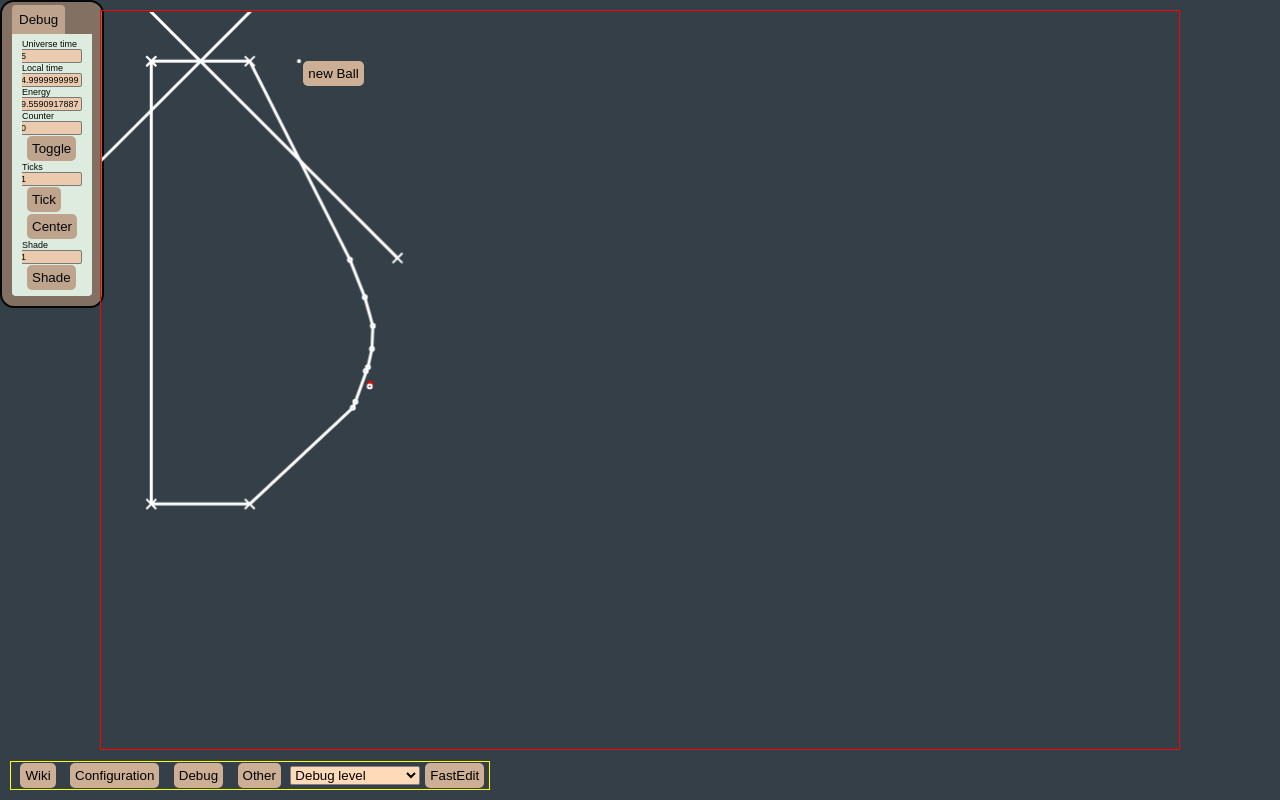
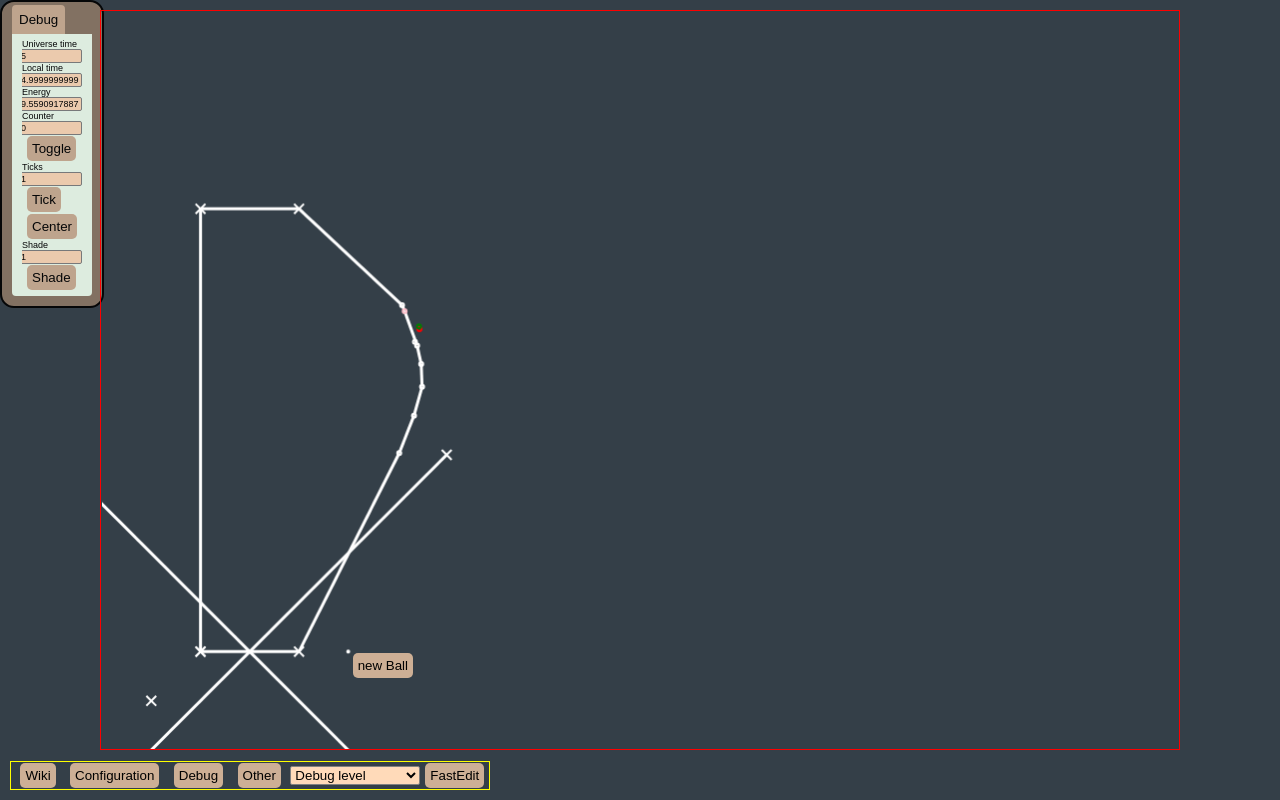
Before and after one commit to JoakimGustafsson/Truss, a website: page Truss.html in a window 1280 px wide. Drawn offline with Linux system fonts and the light colour scheme.

Commit message:
Befor trace rework

```diff
--- a/Javascript/Behaviour.js
+++ b/Javascript/Behaviour.js
@@ -824,6 +824,9 @@ class BounceTensorManagent extends Behaviour {
 
 
 		//debugEntity.breakAt(this.node1, undefined, 'newball_3', -5);
+
+		//debugEntity.breakWhen(5.39);
+
 		let previous = this.brokendata.startTensor;
 		for (let i = previous.brokendata.nextTensor ; i && i.brokendata && i.brokendata.nextTensor!=undefined ; i=i.brokendata.nextTensor) {
 			swap(previous, i, i.brokendata.nextTensor);
@@ -850,7 +853,7 @@ class BounceTensorManagent extends Behaviour {
 			let dir=angle*from;
 
 			if (isNaN(dir)) {
-				alert();
+				alert('dir isNaN');
 			}
 
 			if (dir<0.000000000) {
@@ -870,6 +873,14 @@ class BounceTensorManagent extends Behaviour {
 					thisTensor.destroy();
 				} else {
 					let nextTensor=thisTensor.brokendata.nextTensor;
+					if (thisTensor.node1==nextTensor.node2) {
+						console.log('Null tensor');
+
+					}
+					if (thisTensor.node1==nextTensor.node2) {
+						console.log('Null tensor');
+
+					}
 					thisTensor.brokendata = nextTensor.brokendata;
 					thisTensor.node2=nextTensor.node2;
 					thisTensor.joinCollision(nextTensor);
@@ -1022,7 +1033,7 @@ class CollisionBounce extends Behaviour {
 
 	/**
 	 * @param {Object} details
-	 */
+	 *
 	collidex(details) {
 		let newTensors = [];
 		for (let detail of details) {
@@ -1089,7 +1100,8 @@ class CollisionBounce extends Behaviour {
 			recalcStretch(original);
 		}
 		return newTensors;
-	}
+	} */
+
 	/**
 	 * @param {Object} details
 	 */
--- a/Javascript/Control/PanZoomHandler.js
+++ b/Javascript/Control/PanZoomHandler.js
@@ -124,7 +124,7 @@ class PanZoomHandler {
 			if (this.lastScreenPosition) {
 				this.view.updateOffset({
 					x: this.lastScreenPosition.x - this.screenPointerPositionX,
-					y: this.lastScreenPosition.y - this.screenPointerPositionY
+					y: -this.lastScreenPosition.y + this.screenPointerPositionY
 				});
 			}
 			this.lastScreenPosition = {
--- a/Javascript/ExperimentalTrusses.js
+++ b/Javascript/ExperimentalTrusses.js
@@ -412,8 +412,11 @@ class PerformanceTrussNode extends TrussNode {
 			if (a==6) {
 				color='red';
 			}
-			if (a==14) {
+			if (a==7) {
 				color='green';
+			}
+			if (a==8) {
+				color='pink';
 			}
 			new Node(this.world, this, 'bounce moveable velocitynode', {
 				'name': 'newball_'+a,
--- a/Javascript/Primitives.js
+++ b/Javascript/Primitives.js
@@ -321,8 +321,14 @@ class Line {
 		let z = p4.y-p3.y;
 		let res;
 		if (z==0) {
+			if (p2.y-p1.y==0) {
+				return false;
+			}
 			res= -(p1.y-p3.y)/(p2.y-p1.y);
 		} else if (w==0) {
+			if (p2.x-p1.x==0) {
+				return false;
+			}
 			res=-(p1.x-p3.x)/(p2.x-p1.x);
 		} else {
 			try {
@@ -336,6 +342,10 @@ class Line {
 		return {'thisDistance': res, 'otherDistance': otherRes};
 	}
 
+	reverse() {
+		return new Line(this.end, this.start);
+	}
+
 	// Is position to the left of this line?
 	/**
  * @param  {Position} p3
@@ -344,9 +354,13 @@ class Line {
 	left(p3) {
 		let a = Vector.subtractVectors(this.end, this.start);
 		let b = Vector.subtractVectors(p3, this.start);
+		if (!Vector.length2(a)) {
+			return NaN;
+		}
 		let s = Vector.dotProduct(a, b.perpendicular(1)) / Vector.length2(a);
 		return s;
 	}
+
 
 	// return the fraction of the closest position on this line to p3
 	/**
@@ -361,6 +375,87 @@ class Line {
 	}
 
 }
+
+/**
+	 * is the position inside the four lines
+	 * @param  {Position} position
+	 * @param  {Line} tensorPast
+	 * @param  {Line} tensorFuture
+	 * @param  {Line} startChange
+	 * @param  {Line} endChange
+	 * @return {Object} {inside: Boolean, twisted: boolean}
+	 */
+function inside(position, tensorPast, tensorFuture, startChange, endChange) {
+	let twistedChangeTemp = startChange.intersect(endChange);
+	let twistedChange = (0 <= twistedChangeTemp.thisDistance) && (twistedChangeTemp.thisDistance<=1);
+
+	let twistedTensorTemp = tensorPast.intersect(tensorFuture);
+	let twistedTensor = (0 <= twistedTensorTemp.thisDistance) && (twistedTensorTemp.thisDistance<=1);
+	let cycles = [];
+	if (twistedTensor) {
+		cycles.push([tensorPast, tensorFuture.reverse(), endChange]);
+		cycles.push([tensorPast, tensorFuture.reverse(), startChange.reverse()]);
+	} else if (twistedChange) {
+		cycles.push([tensorPast, endChange, startChange.reverse()]);
+		cycles.push([tensorFuture.reverse(), endChange, startChange.reverse()]);
+	} else {
+		cycles.push([tensorPast, endChange, tensorFuture.reverse(), startChange.reverse()]);
+	}
+
+	for(let cycle of cycles) {
+		let soFarInside=true;
+		let side = 0;
+		for(let i = 0; i<cycle.length; i++) {
+			let currentSide = cycle[i].left(position);
+			if (!side) {
+				side=currentSide;
+			}
+			if (isNaN(currentSide) || (side*currentSide<0)) {
+				soFarInside=false;
+			}
+		}
+		if (soFarInside) {
+			return true;
+		}
+	}
+	return false;
+}
+/*
+let pos11 = new Position(1,1);
+let pos12 = new Position(9,1);
+let pos21= new Position(1,9);
+let pos22= new Position(9,9);
+
+
+let past= new Line(pos11, pos12);
+let future= new Line(pos21, pos22);
+let startChange= new Line(pos11, pos21);
+let endChange= new Line(pos12, pos22);
+
+
+console.log('INSIDE:'+inside(new Position(2,2), past, future, startChange, endChange));
+
+
+
+function tst() {
+	//var rng = new RNG(20);
+	for(let i=-2; i<12; i+=0.2) {
+		for (let j =-2; j<12; j+= 0.2 ) {
+			let newPos = new Position(i,j); //rng.nextRange(-1, 12), rng.nextRange(-1, 12));
+			let color ='red';
+			if (inside(newPos, past, future, startChange, endChange)) {
+				color='green';
+			}
+			new Node(universe.currentWorld, universe.currentNode, 'node', {
+				'name': 'aaball_'+i,
+				'mass': 1,
+				'size': 0.04,
+				'color': color,
+				'localPosition': newPos,
+				'velocityLoss': 1,
+			});
+		}}
+}*/
 
 /** Ensure that an Rad angle is inside the -PI to  PI span
  * @param  {number} angle
--- a/Javascript/Tensors.js
+++ b/Javascript/Tensors.js
@@ -1,5 +1,5 @@
 /*jshint esversion:6*/
-/* global StoreableObject warpMatrix Line */
+/* global StoreableObject warpMatrix Line inside */
 /**
  * Tensor class
  * @class
@@ -49,6 +49,9 @@ class Tensor extends StoreableObject {
 
 		Object.defineProperty(this, 'node1', {
 			get: function() {
+				if (this._node1 && this._node1==this._node2) {
+					alert('circular tensor node assignment.');
+				}
 				return this._node1;
 			},
 			set: function(value) {
@@ -60,11 +63,17 @@ class Tensor extends StoreableObject {
 				}
 				this._node1 = value;
 				value.addTensor(this);
+				if (this._node1==this._node2) {
+					alert('circular tensor node assignment.');
+				}
 			},
 		});
 
 		Object.defineProperty(this, 'node2', {
 			get: function() {
+				if (this._node1 && this._node1==this._node2) {
+					alert('circular tensor node assignment.');
+				}
 				return this._node2;
 			},
 			set: function(value) {
@@ -76,6 +85,9 @@ class Tensor extends StoreableObject {
 				}
 				this._node2 = value;
 				value.addTensor(this);
+				if (this._node1==this._node2) {
+					alert('circular tensor node assignment.');
+				}
 			},
 		});
 
@@ -576,7 +588,7 @@ class Tensor extends StoreableObject {
 	 * @param  {Node} node
 	 * @param  {Truss} truss
 	 * @return {Object}
-	 */
+	 *
 	checkCollision(node, truss) {
 		if (this.node1==node || this.node2==node) {
 			return false;
@@ -610,7 +622,12 @@ class Tensor extends StoreableObject {
 				return detail;
 			}
 		}
-	}
+	}  */
+
+
+
+
+
 
 	/**
 	 * Give a specific node, check if it has collided with the tensor. If so, dispatch a "collisionEvent".
@@ -647,7 +664,7 @@ class Tensor extends StoreableObject {
 
 		let before = tensorPast.left(nodeChange.start);
 		let after = tensorFuture.left(nodeChange.end);
-		if (this.name=='right 2' && node.name=='newball_9') {
+		if (this.name=='right 5' && node.name=='newball_8') {
 			console.log(before+'     '+after);
 		}
 
@@ -660,10 +677,42 @@ class Tensor extends StoreableObject {
 			};
 			//console.log('Error. '+tensorPast.left(nodeChange.start));
 			let futureIntersection = tensorFuture.intersect(nodeChange);
-			if (futureIntersection.thisDistance>=0 && futureIntersection.thisDistance<=1) {
+			if ((futureIntersection.thisDistance>=0 && futureIntersection.thisDistance<=1) &&
+				(futureIntersection.otherDistance>=0 && futureIntersection.otherDistance<=1)) {
 				// The node has collided with the future position of the tensor
 				return detail;
-			} else if (startChange.left(nodeChange.end)*endChange.left(nodeChange.end)<0) { // end inside
+			}
+
+			//Redo this considering the inside function.
+
+			let startInside = inside(node.localPosition, tensorPast, tensorFuture, startChange, endChange);
+			let endInside = inside(node.futureLocalPosition, tensorPast, tensorFuture, startChange, endChange);
+
+			let intersection = startChange.intersect(nodeChange);
+			if (intersection.otherDistance<0 || intersection.otherDistance>1) {
+				intersection = endChange.intersect(nodeChange);
+			}
+
+			if (endInside) {
+				if (startInside)  {
+					return detail;
+				} else { // start outside and end inside  -- Going inside
+					// Did it pass?
+					if(intersection.otherDistance<intersection.thisDistance) { //did it pass?
+						return detail;
+					}
+				}
+			} else { // end outside
+				if (startInside)  { // start inside and end outside --- Going out
+					// Did it pass?
+					if(intersection.otherDistance>intersection.thisDistance) { //did it pass?
+						return detail;
+					}
+				}
+			}
+
+			/*
+			if (startChange.left(nodeChange.end)*endChange.left(nodeChange.end)<0) { // end inside
 				if (startChange.left(nodeChange.start)*endChange.left(nodeChange.start)<0)  { // start inside
 					return detail;
 				} else { //start outside
@@ -672,7 +721,7 @@ class Tensor extends StoreableObject {
 					if (intersection.otherDistance<0 || intersection.otherDistance>1) {
 						intersection = endChange.intersect(nodeChange);
 					}
-					if(intersection.otherDistance>intersection.thisDistance) { //did it pass?
+					if(intersection.otherDistance<intersection.thisDistance) { //did it pass?
 						return detail;
 					}
 				}
@@ -683,14 +732,14 @@ class Tensor extends StoreableObject {
 					if (intersection.otherDistance<0 || intersection.otherDistance>1) {
 						intersection = endChange.intersect(nodeChange);
 					}
-					if(intersection.otherDistance<intersection.thisDistance) { //did it pass?
+					if(intersection.otherDistance>intersection.thisDistance) { //did it pass?
 						return detail;
 					}
 				} //else { //start outside
 				//if () { // start and end on same side
 				//	return false;
 				//}
-			}
+			}*/
 		}
 
 		return false;
--- a/Javascript/View/TrussView.js
+++ b/Javascript/View/TrussView.js
@@ -129,7 +129,7 @@ class TrussView {
 	 * @return {number} The horizontal position on this views display
 	 */
 	y(p) {
-		return (p.y - this.offset.y) / this.yScale;
+		return this.context.canvas.height+(-p.y + this.offset.y) / this.yScale;
 	}
 
 	/**
@@ -138,9 +138,9 @@ class TrussView {
 	 * @param  {number} y
 	 * @return {Position}
 	 */
-	worldPosition(x, y) {
-		return new Position(x * this.xScale + this.offset.x, y * this.yScale + this.offset.y);
-	}
+	//worldPosition(x, y) {
+	//	return new Position(x * this.xScale + this.offset.x, -y * this.yScale + this.offset.y);
+	//}
 
 	/**
 	 * Given a x and y position on screen display, return the world position, taking the HTML elements position into account
@@ -150,7 +150,7 @@ class TrussView {
 	 */
 	worldPositionWithOffset(x, y) {
 		return new Position((x - this.elemRectleft + this.bodyRectleft) * this.xScale + this.offset.x,
-			(y - this.elemRecttop + this.bodyRecttop) * this.yScale + this.offset.y);
+			-(y - this.elemRecttop + this.bodyRecttop- this.context.canvas.height) * this.yScale + this.offset.y);
 	}
 
 	/**
@@ -243,7 +243,7 @@ class TrussView {
 	 * @param  {Vector} screenCenter
 	 */
 	updateScale(deltaScaleOnScreen, screenCenter) {
-		let center = this.worldPosition(screenCenter.x, screenCenter.y);
+		let center = this.worldPositionWithOffset(screenCenter.x, screenCenter.y);
 
 		//this.xScale -= deltaScaleOnScreen.x * this.xScale;
 		//this.yScale -= deltaScaleOnScreen.y * this.yScale;
--- a/Truss.html
+++ b/Truss.html
@@ -112,7 +112,7 @@
 				let latestNode = new PerformanceTrussNode(latestWorld, undefined, 'truss', {
 					'name': 'MainNode',
 					'worldSize': new Position(scale, scale),
-					'worldOffset': new Position(0, 0),
+					'worldOffset': new Position(-1 , -1),
 				});
 				latestNode.initiate();
 				latestWorld.trussNode = latestNode;
```
Also changed, not shown: Javascript/Control/debug.js (+8 -0 lines), Javascript/View/ParameterEditor/BannerNode.js (+4 -4 lines).
